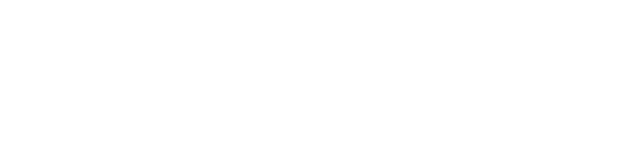
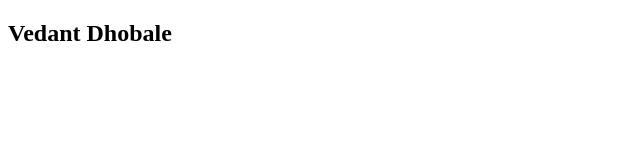
Before and after one commit to deva3430/vedant-demo-1, a plain HTML site: page index.html in a window 1280 px wide. Shown: the whole page, without its empty margins (0-640 px from the left). Drawn offline with Linux system fonts and the light colour scheme.

Commit message:
added h2 tag

```diff
--- a/index.html
+++ b/index.html
@@ -6,6 +6,6 @@
     <title>Document</title>
 </head>
 <body>
-
+    <h2>Vedant Dhobale</h2>
 </body>
 </html>
```
